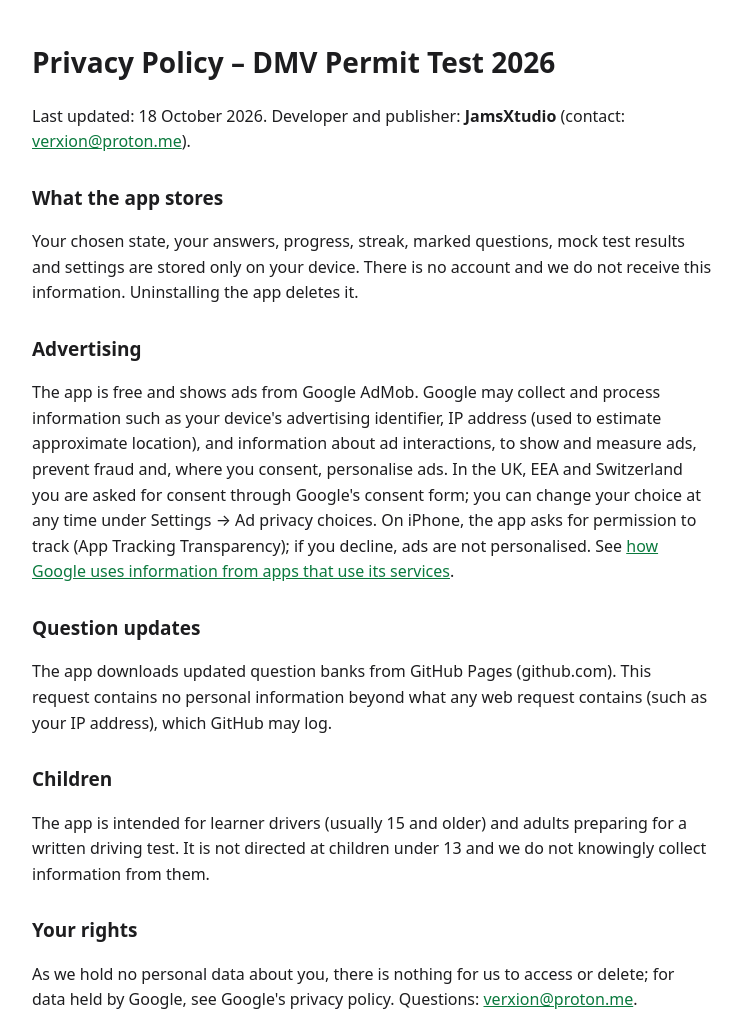
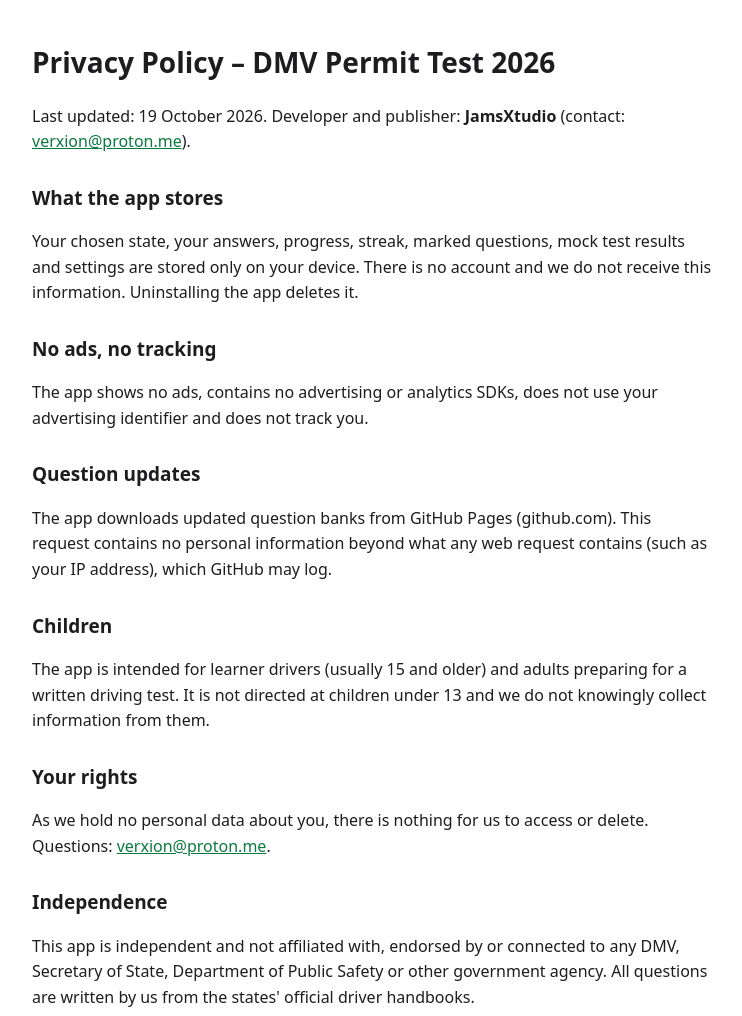
Before and after one commit to xacking/xacking.github.io, a plain HTML site: page dmv/privacy.html in a window 1280 px wide. Shown: the top 1016 px of the page, without its empty margins (268-1010 px from the left). Drawn offline with Linux system fonts and the light colour scheme.

Commit message:
DMV privacy: no ads

```diff
--- a/dmv/privacy.html
+++ b/dmv/privacy.html
@@ -4,17 +4,17 @@
 <style>body{font:16px/1.6 system-ui,-apple-system,Segoe UI,Roboto,sans-serif;max-width:680px;margin:40px auto;padding:0 16px;color:#1d1d1f;background:#fff}h1{font-size:28px}h2{font-size:19px;margin-top:28px}a{color:#0B7A3E}@media(prefers-color-scheme:dark){body{background:#111;color:#eee}a{color:#34C77B}}</style>
 </head><body>
 <h1>Privacy Policy – DMV Permit Test 2026</h1>
-<p>Last updated: 18 October 2026. Developer and publisher: <strong>JamsXtudio</strong> (contact: <a href="mailto:verxion@proton.me">verxion@proton.me</a>).</p>
+<p>Last updated: 19 October 2026. Developer and publisher: <strong>JamsXtudio</strong> (contact: <a href="mailto:verxion@proton.me">verxion@proton.me</a>).</p>
 <h2>What the app stores</h2>
 <p>Your chosen state, your answers, progress, streak, marked questions, mock test results and settings are stored only on your device. There is no account and we do not receive this information. Uninstalling the app deletes it.</p>
-<h2>Advertising</h2>
-<p>The app is free and shows ads from Google AdMob. Google may collect and process information such as your device's advertising identifier, IP address (used to estimate approximate location), and information about ad interactions, to show and measure ads, prevent fraud and, where you consent, personalise ads. In the UK, EEA and Switzerland you are asked for consent through Google's consent form; you can change your choice at any time under Settings → Ad privacy choices. On iPhone, the app asks for permission to track (App Tracking Transparency); if you decline, ads are not personalised. See <a href="https://policies.google.com/technologies/partner-sites">how Google uses information from apps that use its services</a>.</p>
+<h2>No ads, no tracking</h2>
+<p>The app shows no ads, contains no advertising or analytics SDKs, does not use your advertising identifier and does not track you.</p>
 <h2>Question updates</h2>
 <p>The app downloads updated question banks from GitHub Pages (github.com). This request contains no personal information beyond what any web request contains (such as your IP address), which GitHub may log.</p>
 <h2>Children</h2>
 <p>The app is intended for learner drivers (usually 15 and older) and adults preparing for a written driving test. It is not directed at children under 13 and we do not knowingly collect information from them.</p>
 <h2>Your rights</h2>
-<p>As we hold no personal data about you, there is nothing for us to access or delete; for data held by Google, see Google's privacy policy. Questions: <a href="mailto:verxion@proton.me">verxion@proton.me</a>.</p>
+<p>As we hold no personal data about you, there is nothing for us to access or delete. Questions: <a href="mailto:verxion@proton.me">verxion@proton.me</a>.</p>
 <h2>Independence</h2>
 <p>This app is independent and not affiliated with, endorsed by or connected to any DMV, Secretary of State, Department of Public Safety or other government agency. All questions are written by us from the states' official driver handbooks.</p>
 </body></html>
```
